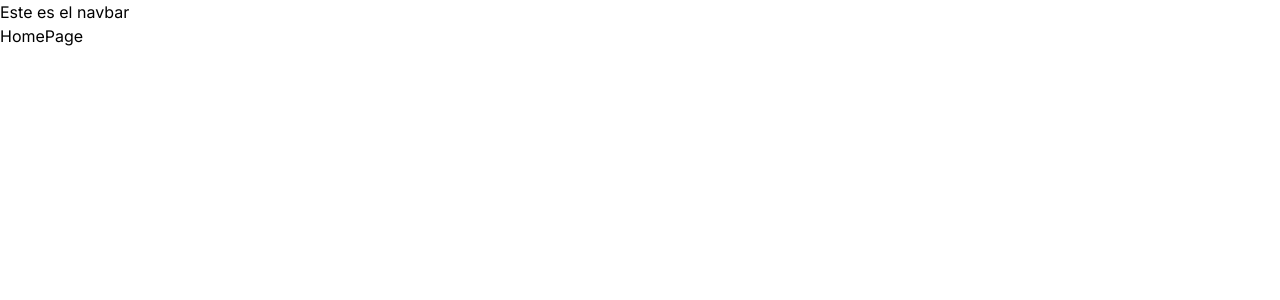
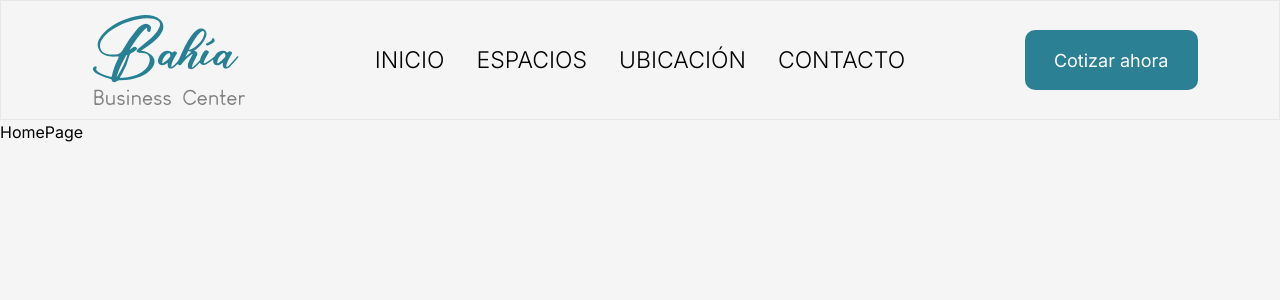
Before and after one commit to FrancoMeneses/bahia-webpage, a Next.js app: page / in a window 1280 px wide. Shown: the top 300 px of the page. Built offline with nearby package versions, Linux system fonts and the light colour scheme.

Commit message:
Navbar created

```diff
--- a/app/globals.css
+++ b/app/globals.css
@@ -4,3 +4,7 @@
 
 @layer utilities {
 }
+
+body {
+  background: #F5F5F5;
+}
--- a/components/Navbar.jsx
+++ b/components/Navbar.jsx
@@ -1,7 +1,24 @@
+import Image from 'next/image'
+import Logo from '../assets/Logo.svg'
+import Link from 'next/link'
+
 export const Navbar = () => {
   return (
-    <div>
-      Este es el navbar
+    <div className='w-full h-[120px] flex justify-center items-center border'>
+      <div className='w-full h-full px-[50px] 2xl:px-[90px] flex justify-between items-center'>
+        <div className='w-[20%] h-full flex justify-center items-center'>
+          <Image src={Logo} className='h-[90px]' />
+        </div>
+        <ul className='w-[60%] h-full flex justify-center items-center gap-8 text-[23px] font-light'>
+          <Link href='#'>INICIO</Link>
+          <Link href='#'>ESPACIOS</Link>
+          <Link href='#'>UBICACIÓN</Link>
+          <Link href='#'>CONTACTO</Link>
+        </ul>
+        <div className='w-[20%] h-full flex justify-center items-center'>
+          <button type='button' className='w-[173px] h-[60px] text-[18px] bg-[#2c8093] text-white rounded-[10px] hover:scale-105 transition-all ease-in-out duration-150'>Cotizar ahora</button>
+        </div>
+      </div>
     </div>
   )
 }
```
Also changed, not shown: assets/Logo.svg (added).
